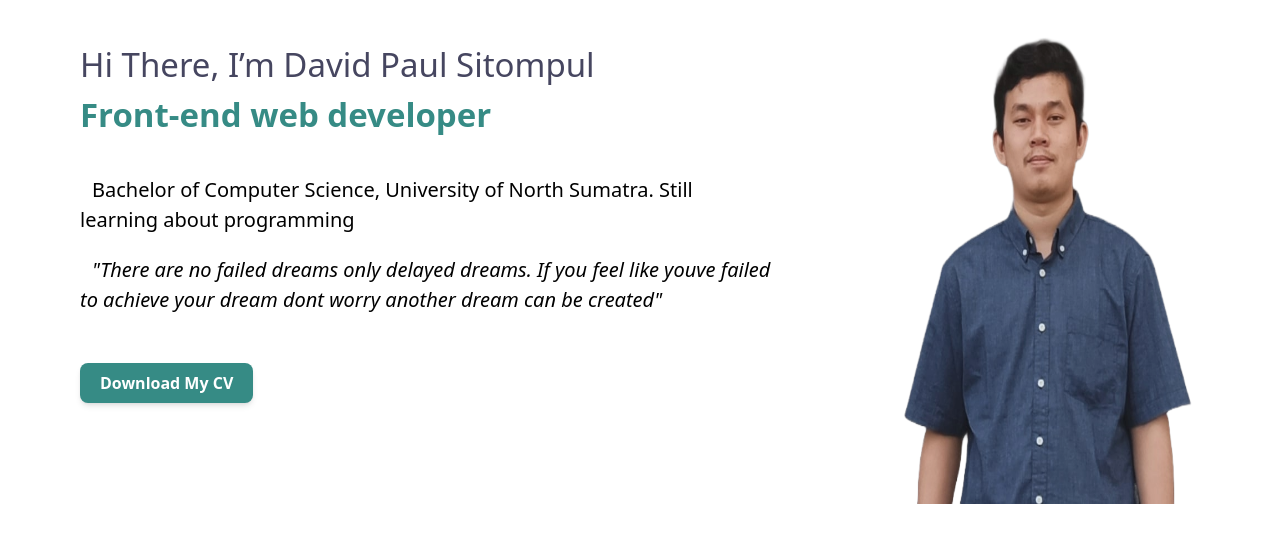
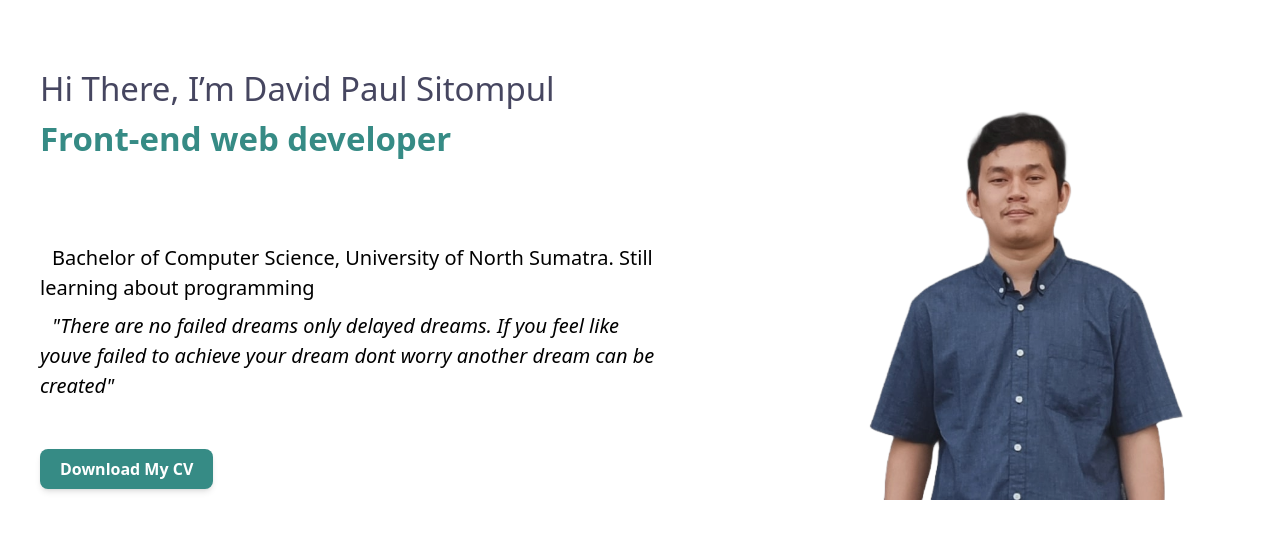
Before and after one commit to DavidSitompul/Portfolio-2024, a Next.js app: page / in a window 1280 px wide. Shown: the top 539 px of the page. Built offline with nearby package versions, Linux system fonts and the light colour scheme.

Commit message:
fixing layout herosection

```diff
--- a/src/app/page.js
+++ b/src/app/page.js
@@ -8,14 +8,21 @@ import Contact from "@/components/contact"
 export default function Home() {
   return (
     <main className="lg:ml-10">
-      <div className="header lg:flex w-full h-full">
-        <div className="profil m-5 p-5 w-90%]">
+      <div className="h-auto w-full lg:h-[500px] mt-16">
+        <div className="w-full lg:w-[50%] h-auto">
           <h1 className="text-[20px] lg:text-[33px] text-[#464660]">
             Hi There, I’m David Paul Sitompul
             <br></br>
             <b className="text-[#368B85]"> Front-end web developer</b>
           </h1>
-          <div className=" lg:mt-9 text-[14px] lg:text-[20px] flex-col space-y-5 mt-[115%]">
+        </div>
+        <div className=" w-full h-[350px] lg:absolute lg:right-0 lg:top-0 lg:w-[40%] lg:h-[500px]">
+          <div className="w-full h-full relative">
+            <Image src="/img/paul.png" fill alt="foto" />
+          </div>
+        </div>
+        <div className="w-full lg:w-[50%] mt-20 h-auto ">
+          <div className="text-[14px] lg:text-[20px] flex-col space-y-5]">
             <p className="indent-3"> Bachelor of Computer Science, University of North Sumatra. Still learning about programming</p>
             <p className="indent-3 mt-2 italic">{`"There are no failed dreams only delayed dreams. If you feel like youve failed to achieve your dream dont worry another dream can be created"`}</p>
           </div>
@@ -23,16 +30,9 @@ export default function Home() {
             <button className="bg-[#368B85] px-5 py-2 mt-6 lg:mt-12 rounded-lg shadow-md text-white font-semibold">Download My CV</button>
           </a>
         </div>
+      </div>
 
-        <div className="foto w-full h-[300px] lg:w-[70%] lg:h-[600px] lg:ml-30 -mt-[175%]  lg:-mt-24">
-          <div className="w-full h-full relative">
-            <Image src="/img/paul.png" fill alt="foto" />
-          </div>
-        </div>
-      </div>
-      <div className="mt-[90%] lg:mt-16">
-        <About />
-      </div>
+      <About />
       <Experience />
       <Project />
       <SkillAndTools />
--- a/src/components/about.jsx
+++ b/src/components/about.jsx
@@ -3,7 +3,7 @@ import Image from "next/image"
 
 const About = () => {
   return (
-    <div className="flex flex-col-reverse lg:flex-row mx-10 lg:mt-10 mb-10">
+    <div className="flex flex-col-reverse lg:flex-row mx-10 mt-16 mb-10">
       <div className="mt-10 w-full lg:w-[40%] lg:mt-0 h-auto">
         <div className="w-full lg:h-[450px] h-[340px] relative">
           <Image src="/img/about_me.jpg" fill alt="foto" className="rounded-2xl" />
--- a/src/components/sertifikat.jsx
+++ /dev/null
@@ -1,9 +0,0 @@
-import React from 'react'
-
-const sertifikat = () => {
-  return (
-    <div>sertifikat</div>
-  )
-}
-
-export default sertifikat
```
